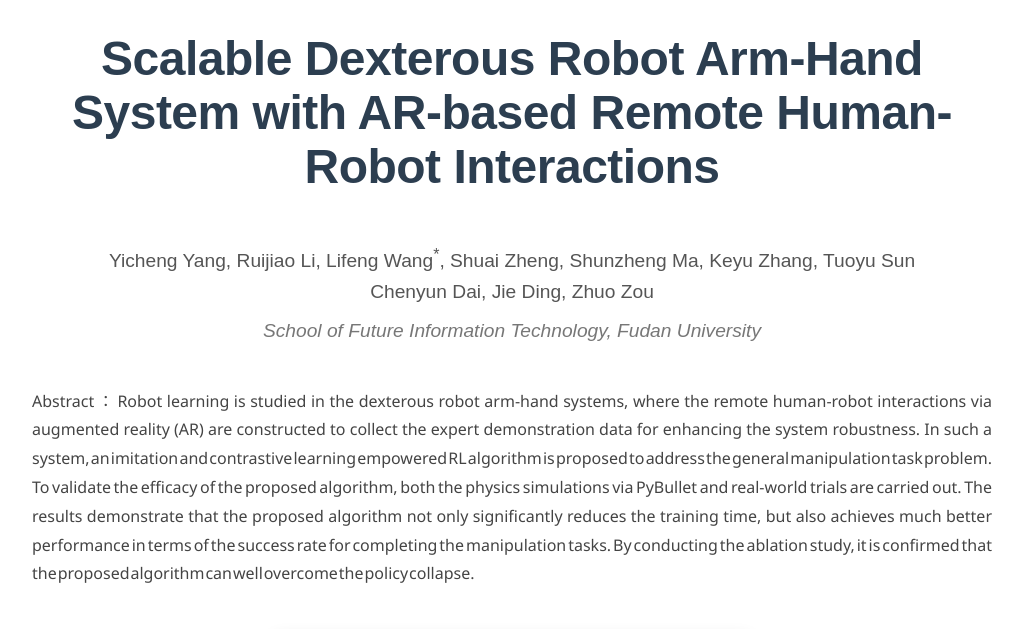
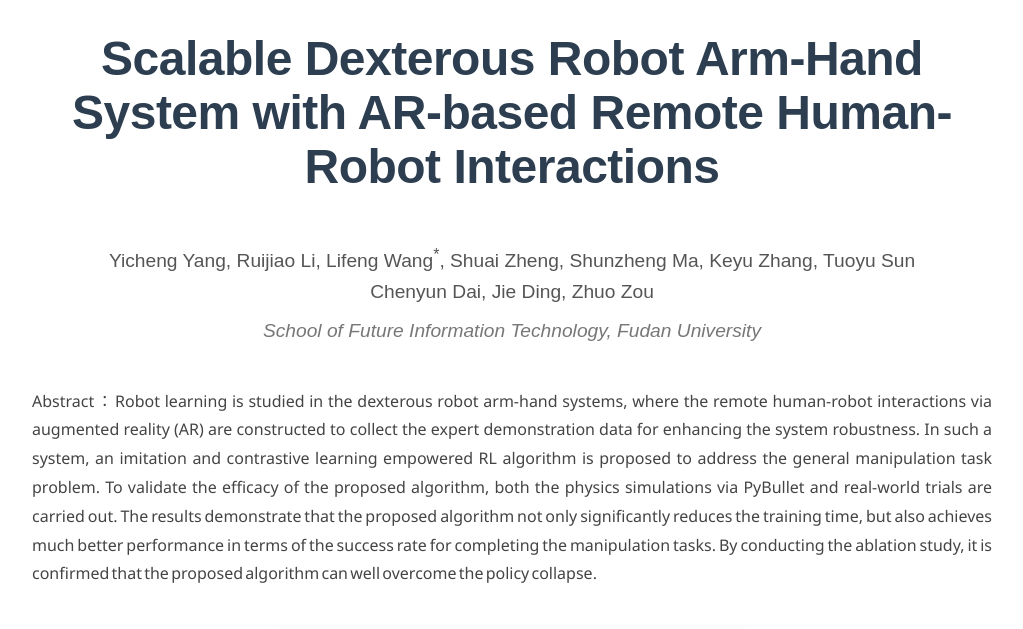
Before and after one commit to Cyberyyc/Cyberyyc.github.io, a plain HTML site: page index.html in a window 1280 px wide. Shown: the top 629 px of the page, without its empty margins (128-1151 px from the left). Drawn offline with nearby package versions, Linux system fonts and the light colour scheme; some icons are missing; a web font is replaced by a local one.

Commit message:
Update index.html

```diff
--- a/index.html
+++ b/index.html
@@ -295,7 +295,7 @@ pre {
     <div class="columns is-centered has-text-centered">
 
         <div class="content has-text-justified">
-          <p style="word-spacing: -0.2em;">
+          <p style="word-spacing: -0.12em;">
             Abstract：Robot learning is studied in the dexterous robot arm-hand systems, where the remote human-robot interactions via augmented reality (AR) are constructed to collect the expert demonstration data for enhancing the system robustness. In such a system, an imitation and contrastive learning empowered RL algorithm is proposed to address the general manipulation task problem. To validate the efficacy of the proposed algorithm, both the physics simulations via PyBullet and real-world trials are carried out. The results demonstrate that the proposed algorithm not only significantly reduces the training time, but also achieves much better performance in terms of the success rate for completing the manipulation tasks. By conducting the ablation study, it is confirmed that the proposed algorithm  can well overcome the policy collapse.
           </p>
 
```
